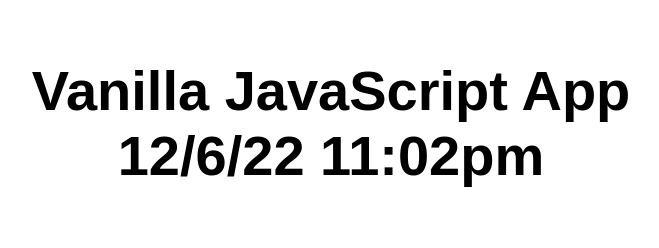
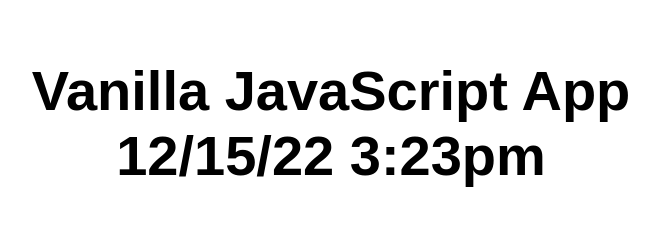
Before and after one commit to mkarmark/vanilla-basic-1, a plain HTML site: page src/index.html in a window 1280 px wide. Shown: the whole page, without its empty margins (309-968 px from the left). Drawn offline with Linux system fonts and the light colour scheme.

Commit message:
Update index.html

```diff
--- a/src/index.html
+++ b/src/index.html
@@ -10,7 +10,7 @@
 
 <body>
   <main>
-    <h1>Vanilla JavaScript App 12/6/22 11:02pm</h1>
+    <h1>Vanilla JavaScript App 12/15/22 3:23pm</h1>
   </main>
 </body>
 
```
